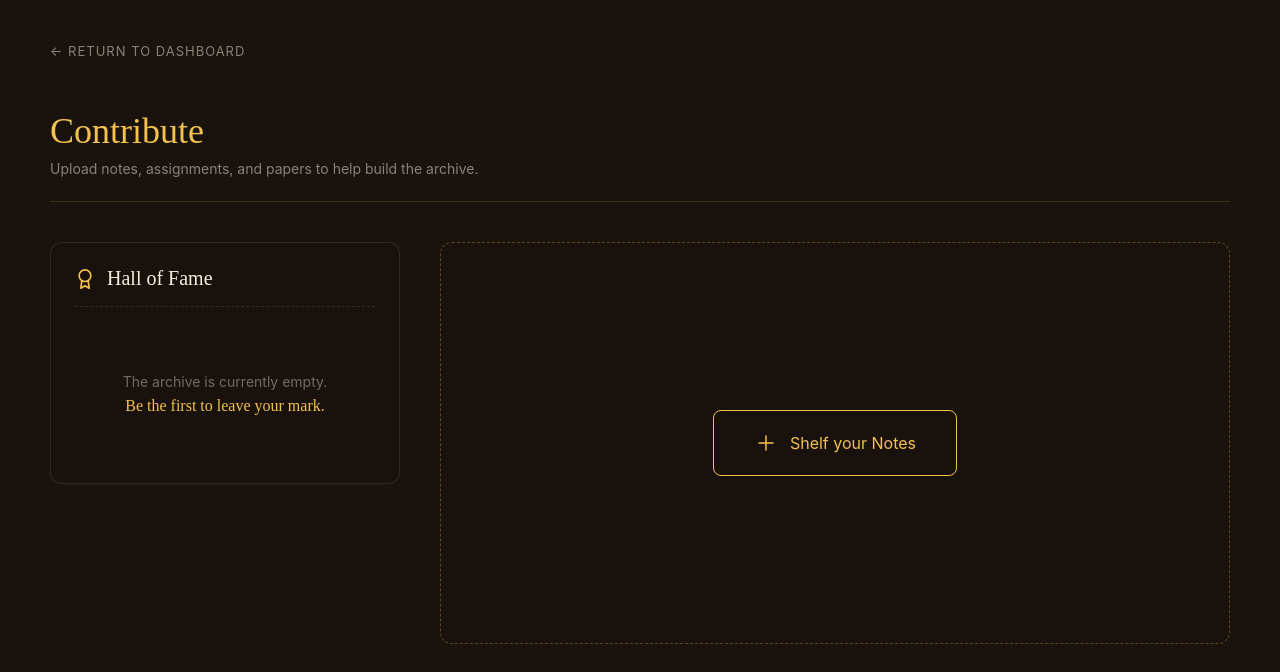
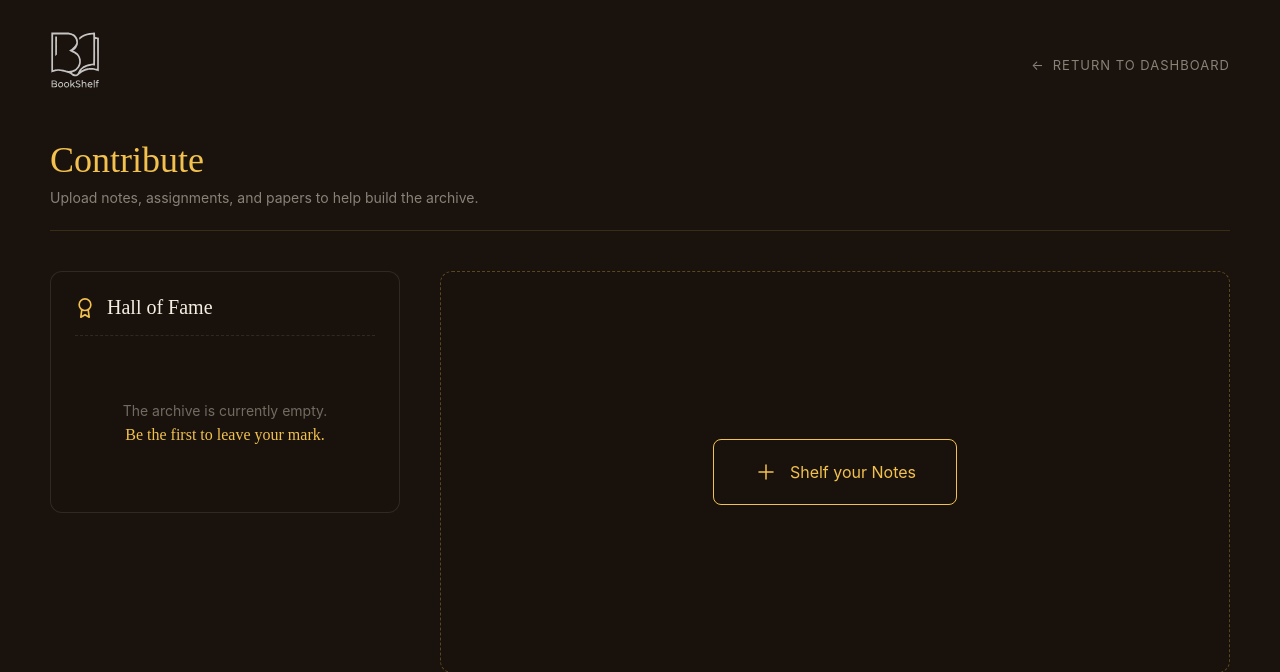
Before and after one commit to sehajkhaira87/Bookshelf, a Flask app: page /contribute in a window 1280 px wide. Shown: the top 672 px of the page. Run offline with Flask 3, Linux system fonts and the light colour scheme.

Commit message:
added the bookshelf logo on the contribution dashboard

```diff
--- a/static/contribute.css
+++ b/static/contribute.css
@@ -13,7 +13,29 @@ body {
     padding: 40px 50px;
 }
 
-.top-nav { margin-bottom: 50px; }
+.top-nav {
+    display: flex;
+    justify-content: space-between;
+    align-items: center;
+    margin-bottom: 50px;
+}
+
+
+.nav-logo {
+    height: 45px;
+    width: auto;
+    filter: invert(100%);
+    opacity: 0.75;
+    transition: opacity 0.3s ease;
+
+    transform: scale(2.2);
+    transform-origin: left center;
+    margin-left: -15px;
+}
+
+.nav-logo:hover {
+    opacity: 1;
+}
 .back-btn {
     color: rgba(244, 239, 227, 0.5);
     text-decoration: none;
@@ -21,6 +43,9 @@ body {
     letter-spacing: 1px;
     text-transform: uppercase;
     transition: color 0.3s ease;
+    display: flex;
+    align-items: center;
+    gap: 8px;
 }
 .back-btn:hover { color: #F2C14E; }
 
@@ -44,7 +69,7 @@ body {
 
 .split-layout {
     display: grid;
-    grid-template-columns: 350px 1fr; /* Left side 350px, Right side takes the rest */
+    grid-template-columns: 350px 1fr;
     gap: 40px;
     align-items: start;
 }
@@ -91,7 +116,7 @@ body {
     font-size: 24px;
     color: rgba(244, 239, 227, 0.2);
 }
-.rank-1 .rank-num { color: #F2C14E; } /* Gold for 1st place */
+.rank-1 .rank-num { color: #F2C14E; }
 
 .user-info {
     display: flex;
@@ -291,7 +316,7 @@ select.book-input { appearance: none; cursor: pointer; }
 }
 
 .step-title {
-    font-size: 26px; /* Larger header */
+    font-size: 26px;
     margin-bottom: 30px;
 }
 
--- a/templates/contribute.html
+++ b/templates/contribute.html
@@ -9,7 +9,12 @@
 <body>
 
     <div class="page-wrapper">
+       <!-- Top Navigation -->
         <nav class="top-nav">
+            <div class="brand">
+                <img src="{{ url_for('static', filename='images/logo.svg') }}" alt="Bookshelf Logo" class="nav-logo">
+            </div>
+
             <a href="{{ url_for('dashboard') }}" class="back-btn">
                 <span>←</span> Return to Dashboard
             </a>
```
